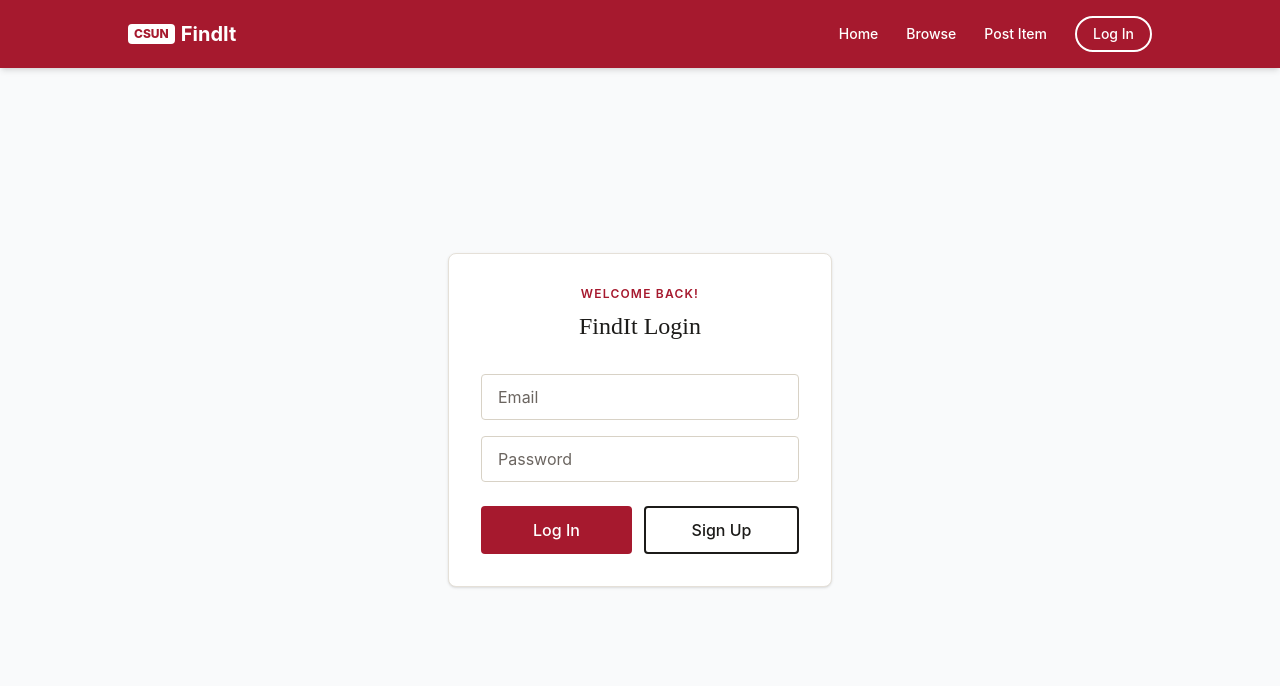
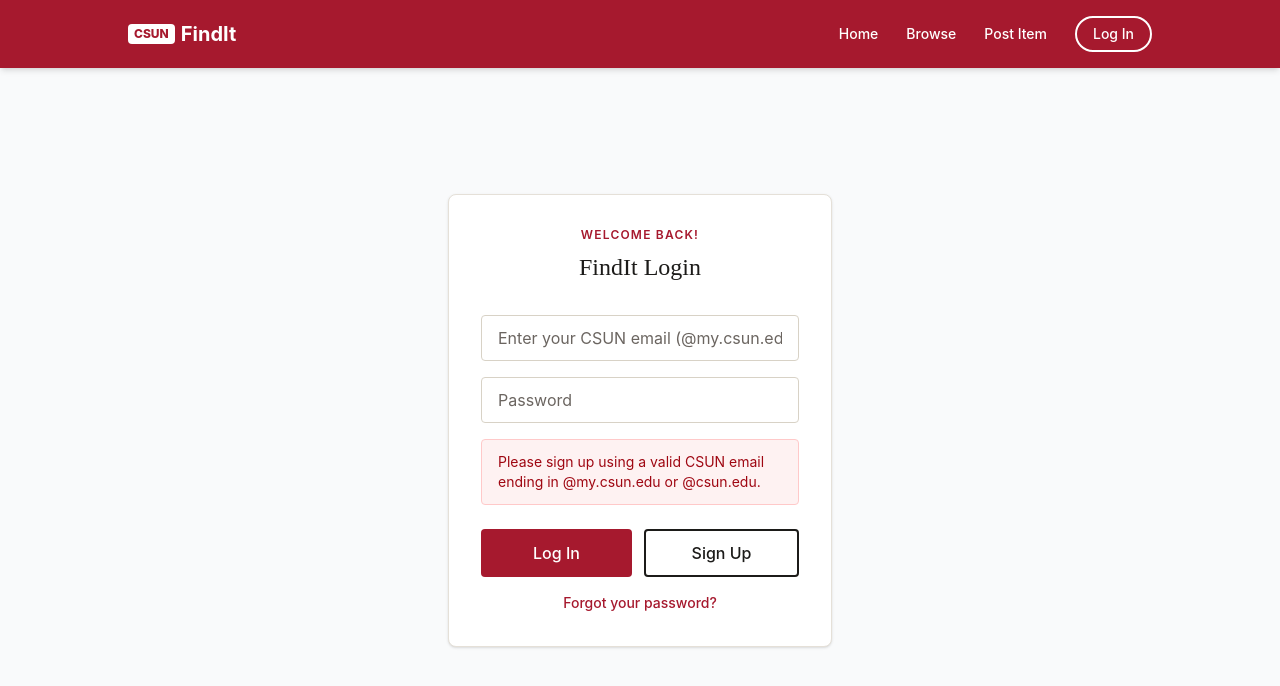
Before and after one commit to QuakerSoft/FindIt, a React (Vite) app: page /login in a window 1280 px wide. Both pictures are taken after a click on the button "Sign Up". Shown: the top 686 px of the page. Built offline with nearby package versions, Linux system fonts and the light colour scheme; no server answers.

Commit message:
Improve authentication security and account recovery

```diff
--- a/src/App.jsx
+++ b/src/App.jsx
@@ -5,6 +5,7 @@
 import PostItem from './pages/PostItem';
 import ItemDetails from "./pages/ItemDetails";
 import Auth from './components/Auth';
+import ProtectedRoute from "./components/ProtectedRoute";
 
 function App() {
   return (
@@ -14,7 +15,14 @@
           <Route path="/" element={<Home />} />
           <Route path="/browse" element={<Browse />} />
           <Route path="/items/:itemId" element={<ItemDetails />} />
-          <Route path="/post" element={<PostItem />} />
+          <Route
+            path="/post"
+            element={
+              <ProtectedRoute>
+                <PostItem />
+              </ProtectedRoute>
+            }
+          />
           <Route path="/login" element={<Auth />} />
         </Routes>
       </Layout>
--- a/src/components/Auth.jsx
+++ b/src/components/Auth.jsx
@@ -1,37 +1,126 @@
 import { useState } from "react";
 import { useNavigate } from "react-router-dom";
 import { auth, db } from "../firebase/config";
-import { createUserWithEmailAndPassword, signInWithEmailAndPassword } from "firebase/auth";
+import { createUserWithEmailAndPassword, signInWithEmailAndPassword, sendPasswordResetEmail, } from "firebase/auth";
 import { doc, setDoc } from "firebase/firestore";
 
 function Auth() {
     const navigate = useNavigate();
     const [email, setEmail] = useState("");
     const [password, setPassword] = useState("");
+    const [message, setMessage] = useState("");
+    const [messageType, setMessageType] = useState("");
+
+    function isCampusEmail(emailAddress) {
+        const normalizedEmail = emailAddress.trim().toLowerCase();
+
+        return (
+            normalizedEmail.endsWith("@my.csun.edu") ||
+            normalizedEmail.endsWith("@csun.edu")
+        );
+    }
+
+    function getAccountRole(emailAddress) {
+        return emailAddress.endsWith("@my.csun.edu")
+            ? "student"
+            : "faculty-staff";
+        }
+
+        function getAuthErrorMessage(errorCode) {
+            switch (errorCode) {
+                case "auth/invalid-credential":
+                case "auth/wrong-password":
+                case "auth/user-not-found":
+                    return "The email or password is incorrect.";
+
+                case "auth/email-already-in-use":
+                    return "An account already exists with this email.";
+
+                case "auth/weak-password":
+                    return "Your password must be at least 6 characters long.";
+
+                case "auth/invalid-email":
+                    return "Please enter a valid email address.";
+
+                case "auth/too-many-requests":
+                    return "Too many attempts. Please wait a moment and try again.";
+
+                default:
+                    return "Something went wrong. Please try again.";
+                }
+            }
 
     const signUp = async () => {
         try {
+            setMessage("");
+            setMessageType("");
+
+            const normalizedEmail = email.trim().toLowerCase();
+            const accountRole = getAccountRole(normalizedEmail);
+
+            if (!isCampusEmail(normalizedEmail)) {
+                setMessage("Please sign up using a valid CSUN email ending in @my.csun.edu or @csun.edu.");
+                return;
+            }
+
             const userCredential =
-                await createUserWithEmailAndPassword(auth, email, password);
+                await createUserWithEmailAndPassword(auth, normalizedEmail, password);
                 await setDoc(
                     doc(db, "users", userCredential.user.uid),
-                    {
-                        email: email,
-                        role: "student",
-                    }
+                {
+                    email: normalizedEmail,
+                    role: accountRole,
+                }
                 );
             navigate("/browse");
         } catch (error) {
-            alert(error.message);
+            setMessage(getAuthErrorMessage(error.code));
+            setMessageType("error");
         }
     };
 
     const logIn = async () => {
         try {
-            await signInWithEmailAndPassword(auth, email, password);
+            setMessage("");
+            setMessageType("");
+
+            await signInWithEmailAndPassword(auth, email.trim().toLowerCase(), password);
             navigate("/browse");
         } catch (error) {
-            alert(error.message);
+            setMessage(getAuthErrorMessage(error.code));
+            setMessageType("error");
+        }
+    };
+
+    const resetPassword = async () => {
+        setMessage("");
+        setMessageType("");
+
+        const normalizedEmail = email.trim().toLowerCase();
+
+        if (!normalizedEmail) {
+            setMessage("Enter your email address first.");
+            setMessageType("error");
+            return;
+        }
+
+        if (!isCampusEmail(normalizedEmail)) {
+            setMessage(
+                "Please sign up using a valid CSUN email ending in @my.csun.edu or @csun.edu."
+            );
+            setMessageType("error");
+            return;
+        }
+
+        try {
+            await sendPasswordResetEmail(auth, normalizedEmail);
+            setMessage(
+                "If an account exists for this email, a password reset link has been sent. Please check your inbox and spam folder."
+            );
+            setMessageType("success");
+        } catch (error) {
+            setMessage(getAuthErrorMessage(error.code));
+            setMessageType("error");
         }
     };
 
@@ -44,9 +133,10 @@
                 <div className="flex flex-col gap-4">
                     <input
                         type="email"
-                        placeholder="Email"
+                        placeholder="Enter your CSUN email (@my.csun.edu or @csun.edu)"
                         value={email}
                         onChange={(e) => setEmail(e.target.value)}
+                        autoComplete="email"
                         className="border border-[#D8D2C6] rounded-sm px-4 py-2.5 text-[#1C1B19] placeholder-[#6B6560] focus:outline-none focus:border-[#A6192E] focus:ring-1 focus:ring-[#A6192E] transition-colors"
                     />
 
@@ -58,6 +148,19 @@
                         className="border border-[#D8D2C6] rounded-sm px-4 py-2.5 text-[#1C1B19] placeholder-[#6B6560] focus:outline-none focus:border-[#A6192E] focus:ring-1 focus:ring-[#A6192E] transition-colors"
                     />
                 </div>
+
+                {message && (
+                    <div
+                        role="alert"
+                        className={`mt-4 rounded-sm border px-4 py-3 text-sm ${
+                            messageType === "success"
+                                ? "border-green-200 bg-green-50 text-green-800"
+                                : "border-red-200 bg-red-50 text-red-800"
+                            }`}
+                        >
+                            {message}
+                        </div>
+                    )}
 
                 <div className="flex gap-3 mt-6">
                     <button
@@ -75,6 +178,14 @@
                         Sign Up
                     </button>
                 </div>
+
+                <button
+                    type="button"
+                    onClick={resetPassword}
+                    className="mt-4 w-full text-sm font-medium text-[#A6192E] hover:underline"
+                >
+                    Forgot your password?
+                </button>
             </div>
         </div>
     );
--- /dev/null
+++ b/src/components/ProtectedRoute.jsx
@@ -0,0 +1,43 @@
+import { useEffect, useState } from "react";
+import { Navigate, useLocation } from "react-router-dom";
+import { onAuthStateChanged } from "firebase/auth";
+import { auth } from "../firebase/config";
+
+function ProtectedRoute({ children }) {
+  const location = useLocation();
+
+  const [currentUser, setCurrentUser] = useState(null);
+  const [isCheckingAuth, setIsCheckingAuth] = useState(true);
+
+  useEffect(() => {
+    const unsubscribe = onAuthStateChanged(auth, (user) => {
+      setCurrentUser(user);
+      setIsCheckingAuth(false);
+    });
+
+    return unsubscribe;
+  }, []);
+
+  if (isCheckingAuth) {
+    return (
+      <main className="flex flex-col items-center justify-center py-20">
+        <div className="h-10 w-10 animate-spin rounded-full border-4 border-slate-200 border-t-red-600" />
+        <p className="mt-4 text-slate-600">Checking your account...</p>
+      </main>
+    );
+  }
+
+  if (!currentUser) {
+    return (
+      <Navigate
+        to="/login"
+        replace
+        state={{ from: location }}
+      />
+    );
+  }
+
+  return children;
+}
+
+export default ProtectedRoute;
```
